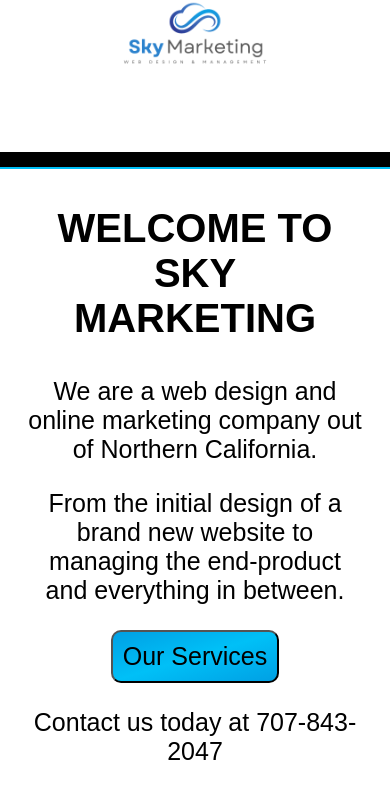
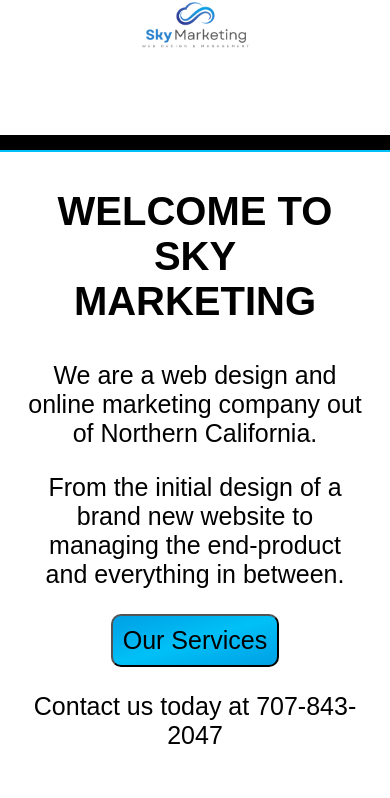
Before and after one commit to ericrothmuller/sky-marketing, a React (Create React App) app: page / in a window 390 px wide. Shown: the top 798 px of the page. Built offline with nearby package versions, Linux system fonts and the light colour scheme; a web font is replaced by a local one.

Commit message:
Fixed bug where there was extra dead space beyond the view width to the right and the main top border wasn't aligned properly

```diff
--- a/src/App.css
+++ b/src/App.css
@@ -4,10 +4,13 @@
   letter-spacing: 0;
   font-weight: 400;
   background-color: #ffffff;
+  margin: 0px;
+  padding: 0px;
 }
 
 body {
   margin: 0px;
+  padding: 0px;
   background-color: #ffffff;
   color: #000000;
 }
@@ -94,13 +97,13 @@ button.normalButton:hover {
 
 .logoDiv {
   display: flex;
-  width: 100vw;
+  width: 100%;
   align-items: center;
   justify-content: center;
 }
 
 .mainLogo {
-  width: 20vw;
+  width: 20%;
 }
 
 .row {
@@ -168,7 +171,7 @@ li {
 
 @media only screen and (max-width: 640px) {
   .mainLogo {
-    width: 30vw;
+    width: 30%;
   }
   .portfolioImage {
     width: 90%;
@@ -177,7 +180,7 @@ li {
 
 @media only screen and (max-width: 1007px) {
   .mainLogo {
-    width: 40vw;
+    width: 40%S;
   }
   .portfolioImage {
     width: 80%;
--- a/src/components/Navbar/NavbarElements.js
+++ b/src/components/Navbar/NavbarElements.js
@@ -9,7 +9,7 @@ export const Nav = styled.nav`
   justify-content: center;
   z-index: 12;
   align-content: center;
-  width: 100vw;
+  width: 100%;
   border-bottom: #000000 solid 15px;
 `;
 
--- a/src/pages/services.js
+++ b/src/pages/services.js
@@ -55,7 +55,6 @@ return (
 	<p>Our SEO services are designed to make sure your website is optimized and fully compliant with Google's web standards with the goal of getting your website to rank high in search results when potential customers search for the product or service you provide. In order to do this, we will also create and optimize business listings, create high quality backlinks, and other things aimed at making your business rank as high as we can on Google.</p>
 	<p>Typical SEO Cost Range: $300 - $600 per month.
 	<br/><em className="subFont">*Prices vary depending your SEO needs.</em></p>
-
 	</main>
 );
 };
```
